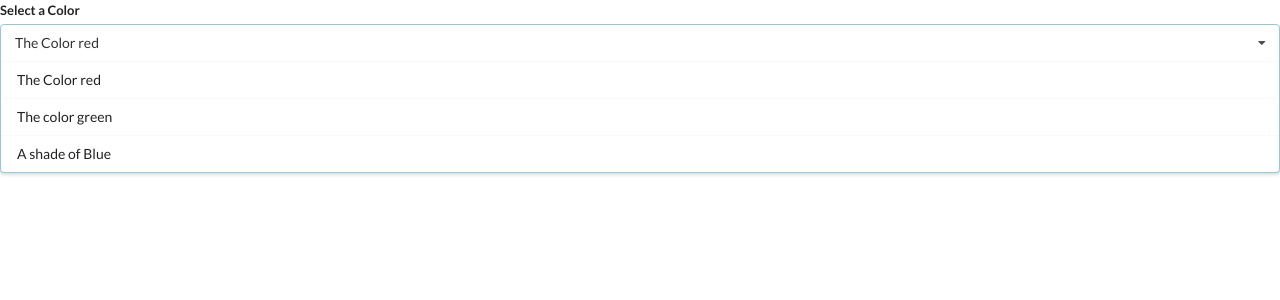
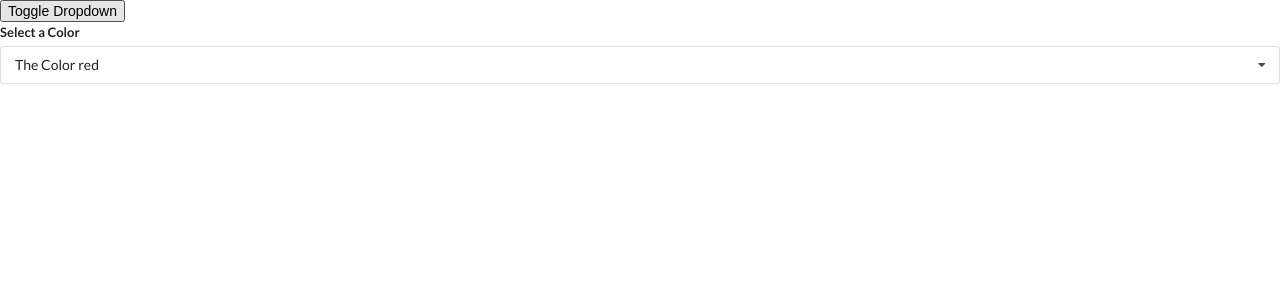
Before and after one commit to CodyHoban/widgets, a React (Create React App) app: page / in a window 1280 px wide. Shown: the top 300 px of the page. Built offline with nearby package versions, Linux system fonts and the light colour scheme.

Commit message:
completing Dropdown menu

```diff
--- a/src/App.js
+++ b/src/App.js
@@ -36,14 +36,18 @@
 export default () => {
 
     const [selected, setSelected] = useState(options[0]);
+    const [showDropdown, setShowDropdown] = useState(true);
 
     return (
         <div>
-            <Dropdown
-                selected={selected}
-                onSelectedChange={setSelected}
-                options={options}
-            />
+            <button onClick={() => setShowDropdown(!showDropdown)}>Toggle Dropdown</button>
+            {showDropdown ?
+                <Dropdown
+                    selected={selected}
+                    onSelectedChange={setSelected}
+                    options={options}
+                /> : null
+            }
         </div>
     );
 };
--- a/src/components/Dropdown.js
+++ b/src/components/Dropdown.js
@@ -1,8 +1,31 @@
-import React from 'react'
+import React, { useState, useEffect, useRef } from 'react'
 
 const Dropdown = ({ options, selected, onSelectedChange }) => {
 
+    const [open, setOpen] = useState(false);
+    const ref = useRef();
+
+    useEffect(() => {
+        const onBodyClick = (event) => {
+            if (ref.current && ref.current.contains(event.target)) {
+                return;
+            }
+           setOpen (false);
+        };
+
+        document.body.addEventListener('click', onBodyClick);
+
+        return () => {
+            document.body.removeEventListener('click', onBodyClick);
+        };
+
+    }, []);
+
     const renderedOptions = options.map((option) => {
+        if (option.value === selected.value) {
+            return null;
+        }
+
         return (
             <div
                 key={options.value}
@@ -15,13 +38,16 @@
     });
 
     return (
-        <div className="ui form">
+        <div ref={ref} className="ui form">
             <div className="field">
                 <label className="label">Select a Color</label>
-                <div className="ui selection dropdown visible active">
+                <div
+                    onClick={() => setOpen(!open)}
+                    className={`ui selection dropdown ${open ?'visible active' : ''}`}
+                >
                     <i className="dropdown icon"></i>
                     <div className="text">{selected.label}</div>
-                    <div className="menu visible transition">
+                    <div className={`menu ${open ? 'visible transition' : ''}`}>
                         {renderedOptions}
                     </div>
                 </div>
```
